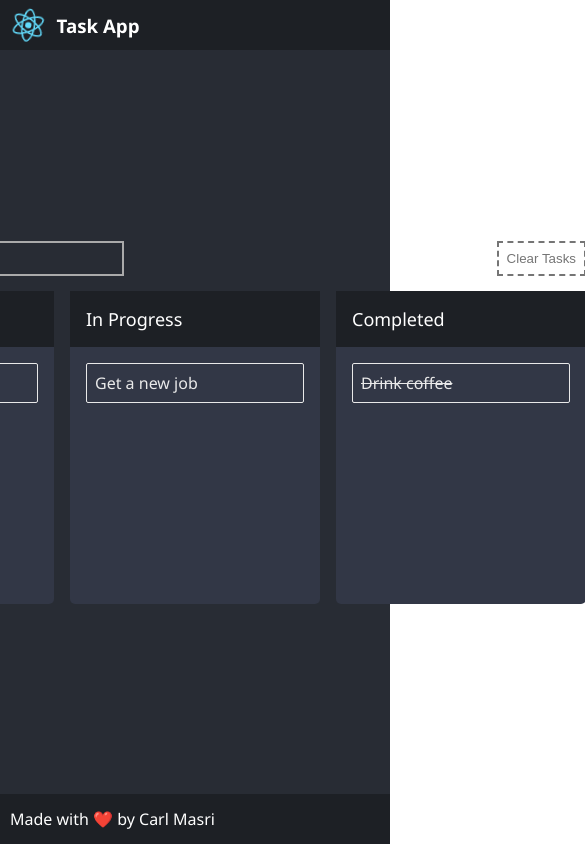
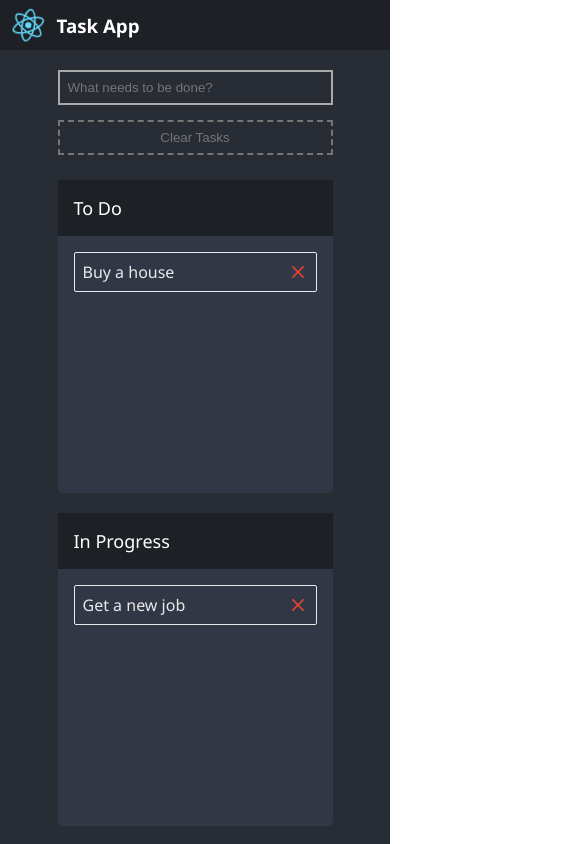
Before and after one commit to CBMasri/task-app, a React (Create React App) app: page / in a window 390 px wide. Shown: the top 844 px of the page, 585 px wide, since content can reach past the window. Built offline with nearby package versions, Linux system fonts and the light colour scheme.

Commit message:
Add support for mobile devices

```diff
--- a/src/assets/styles/App.css
+++ b/src/assets/styles/App.css
@@ -12,6 +12,9 @@
   color: white;
   text-decoration: none;
 }
+input {
+  box-sizing: border-box;
+}
 a:hover {
   color: #eeeeee;
   text-decoration: underline;
--- a/src/components/Lane.js
+++ b/src/components/Lane.js
@@ -8,10 +8,16 @@
   display: flex;
   flex-direction: column;
   min-height: 275px;
-  width: 250px;
-  margin: 0 8px;
+  width: 275px;
+  margin: 10px 8px;
   border-radius: 5px;
   background-color: #323746;
+  @media (min-width: 768px) {
+    width: 225px;
+  }
+  @media (min-width: 992px) {
+    width: 250px;
+  }
 `
 const Heading = styled.div`
   display: flex;
--- a/src/components/Task.js
+++ b/src/components/Task.js
@@ -6,9 +6,12 @@
 
 
 const RemoveButton = styled.input`
-  visibility: hidden;
-  height: 12px;
+  visibility: visible;
+  height: 20px;
   padding: 4px;
+  @media (min-width: 992px) {
+    visibility: hidden;
+  }
 `
 const Container = styled.div`
   &:hover ${RemoveButton} {
--- a/src/views/Tasks.js
+++ b/src/views/Tasks.js
@@ -11,21 +11,39 @@
   display: flex;
   flex-direction: column;
   align-items: center;
+  width: 100%;
 `
 const Controls = styled.div`
   display: flex;
-  width: 782px;
+  flex-direction: column;
+  align-items: center;
   justify-content: space-between;
   font-size: 16px;
   border-radius: 5px;
   margin-bottom: 15px;
+  width: 100%;
+  @media (min-width: 576px) {
+    flex-direction: row;
+    width: 707px;
+  }
+  @media (min-width: 992px) {
+    width: 782px;
+  }
 `
 const AddTask = styled.input`
   color: #e9e9e9;
-  width: 300px;
   padding: 8px;
   border: 2px solid #aaaaaa;
   background-color: inherit;
+  width: 275px;
+  margin-bottom: 15px;
+  @media (min-width: 576px) {
+    flex-direction: row;
+    margin-bottom: 0;
+  }
+  @media (min-width: 768px) {
+    width: 300px;
+  }
 `
 const ClearTasks = styled.button`
   &:hover {
@@ -40,12 +58,21 @@
   border: 2px dashed #757575;
   background-color: inherit;
   color: #757575;
-  margin-left: 20px;
+  width: 275px;
+  @media (min-width: 576px) {
+    width: 100px;
+  }
 `
 const Lanes = styled.div`
   display: flex;
-  max-width: 100%;
+  flex-direction: column;
+  align-items: center;
+  justify-content: center;
   box-sizing: border-box;
+  width: 100%;
+  @media (min-width: 576px) {
+    flex-direction: row;
+  }
 `
 
 /**
```
